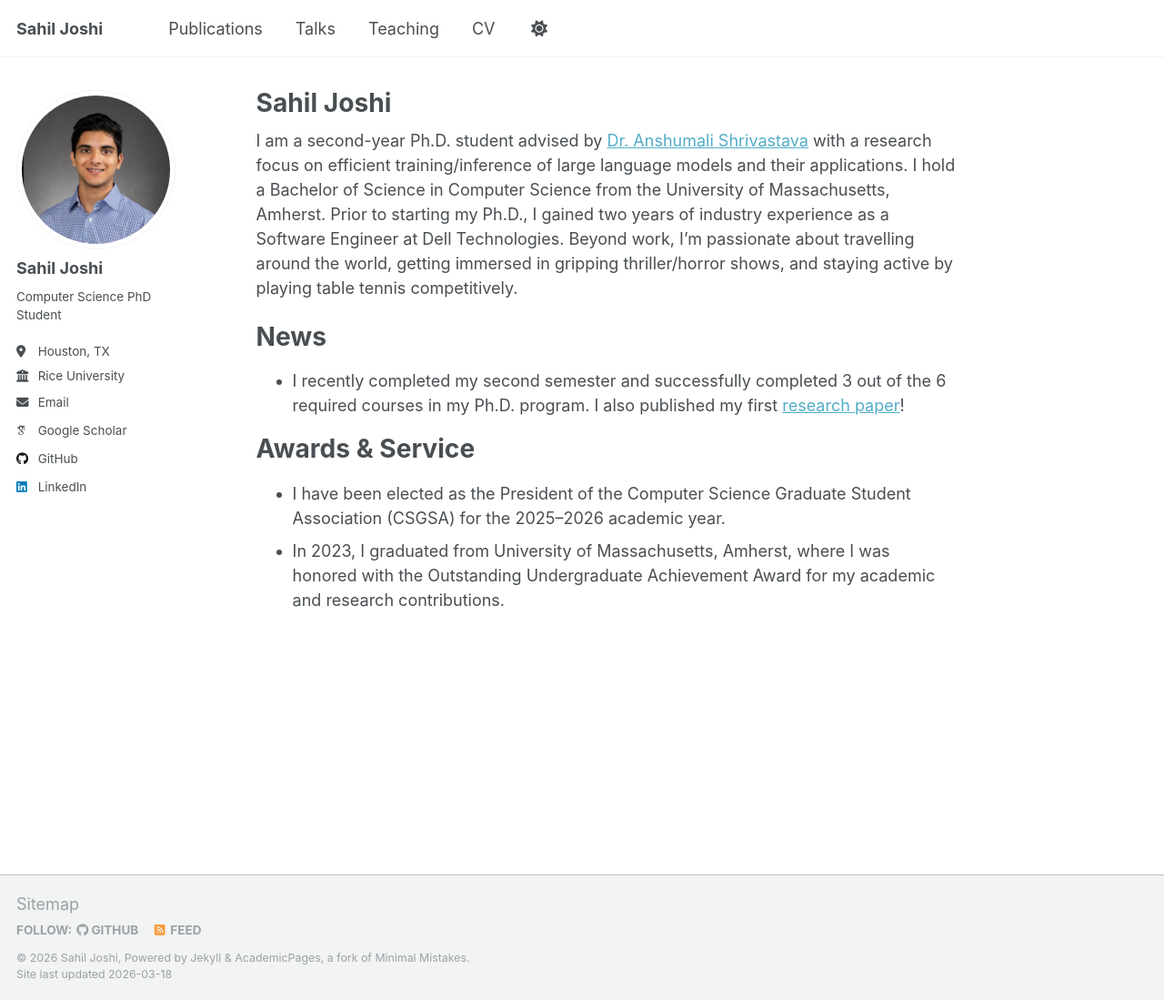
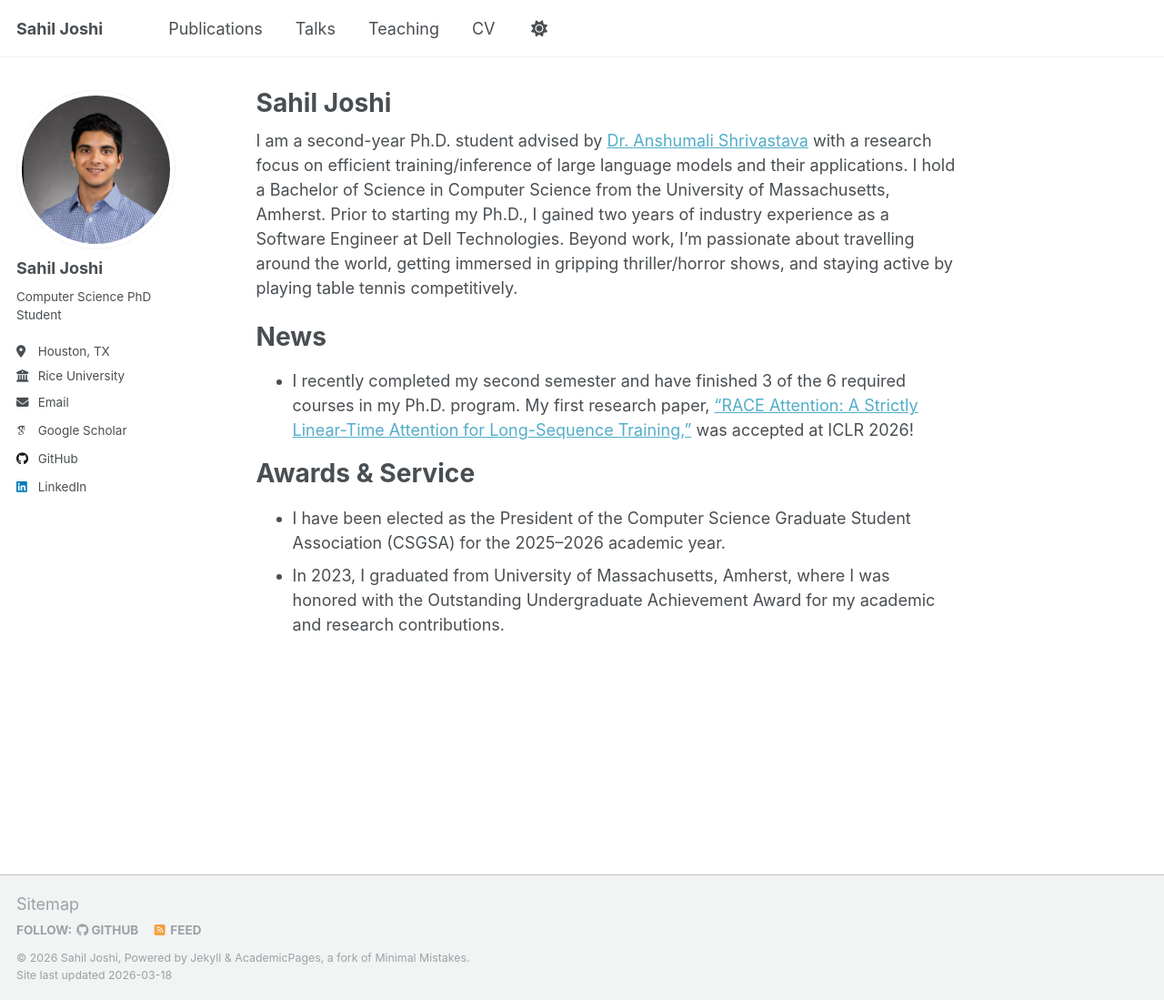
Before and after one commit to sahiljoshi515/sahiljoshi515.github.io, a Jekyll site: the page built from _pages/about.md, in a window 1280 px wide and 1099 px high. Shown: the whole window at 91% size. Built offline with Jekyll 4.4.1, drawn with Linux system fonts in a browser that asks for light colours; some web fonts are replaced.

Commit message:
Revise news update on Ph.D. progress and publication
Updated news section with recent achievements and paper title.

```diff
--- a/_pages/about.md
+++ b/_pages/about.md
@@ -12,7 +12,7 @@ I am a second-year Ph.D. student advised by [Dr. Anshumali Shrivastava](https://
 
 News
 ======
-- I recently completed my second semester and successfully completed 3 out of the 6 required courses in my Ph.D. program. I also published my first [research paper](https://arxiv.org/abs/2510.04008)!
+- I recently completed my second semester and have finished 3 of the 6 required courses in my Ph.D. program. My first research paper, [“RACE Attention: A Strictly Linear-Time Attention for Long-Sequence Training,”](https://arxiv.org/abs/2510.04008) was accepted at ICLR 2026!
 
 Awards & Service
 ======
```
